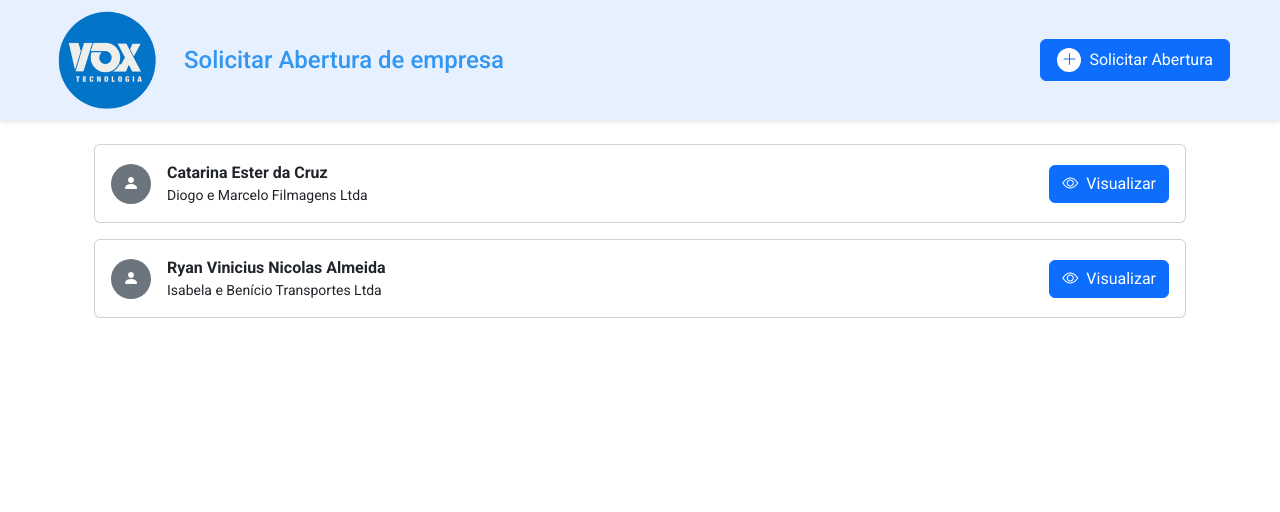
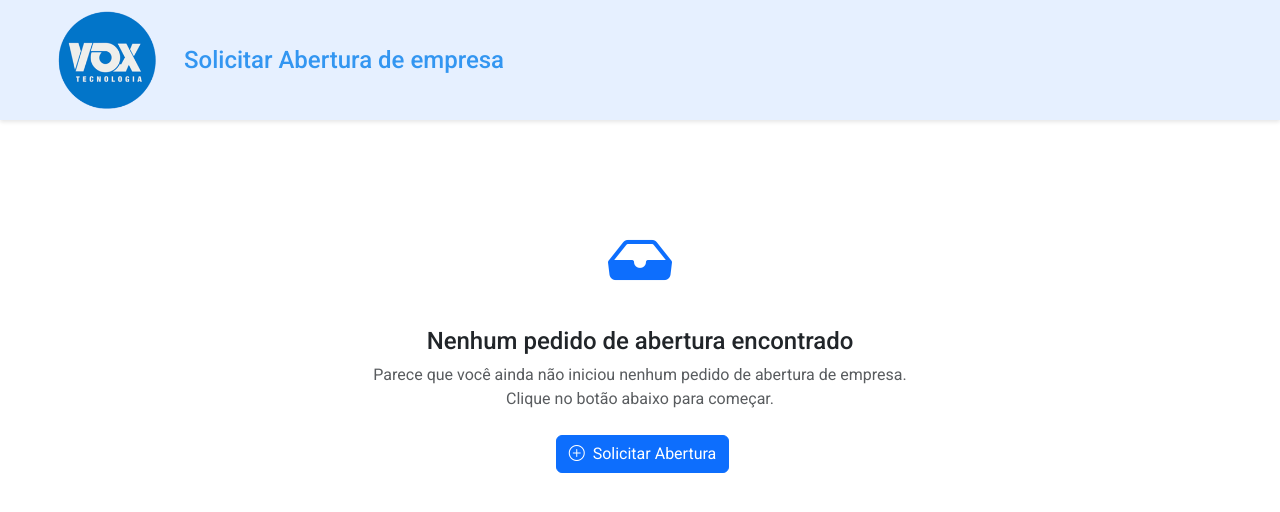
Before and after one commit to PauloCatto/case-vox-fe, an Angular app: page /home in a window 1280 px wide. Shown: the top 512 px of the page. Built offline with nearby package versions, Linux system fonts and the light colour scheme; data requests are answered from the project's data file.

Commit message:
chore(app): update index title, clean JSON file, and adjust app.spec tests

```diff
--- a/mocks/db.json
+++ b/mocks/db.json
@@ -1,64 +1,25 @@
 {
-  "empresas": [
-    {
-      "solicitante": {
-        "ds_responsavel": "Catarina Ester da Cruz",
-        "nu_cpf": "73422953027",
-        "date_nascimento": "1984-04-20"
-      },
-      "empresa": {
-        "ds_nome_fantasia": "Diogo e Marcelo Filmagens Ltda",
-        "co_entidade_registro": 107309,
-        "endereco": {
-          "co_cep": 14022094,
-          "ds_logradouro": "Rua Alcino Jacinto Ramos",
-          "co_numero": "233",
-          "ds_complemento": null,
-          "ds_bairro": "Quinta da Primavera",
-          "ds_municipio": "Ribeirão Preto",
-          "ds_uf": "SP"
-        }
-      },
-      "id": "1"
-    },
-    {
-      "solicitante": {
-        "ds_responsavel": "Ryan Vinicius Nicolas Almeida",
-        "nu_cpf": "02494725976",
-        "date_nascimento": "1990-09-30"
-      },
-      "empresa": {
-        "ds_nome_fantasia": "Isabela e Benício Transportes Ltda",
-        "co_entidade_registro": 107306,
-        "endereco": {
-          "co_cep": 14022094,
-          "ds_logradouro": "Rua Francisco Nunes Villela",
-          "co_numero": "233",
-          "ds_complemento": "Apt 304",
-          "ds_bairro": "Vila dos Comerciários I",
-          "ds_municipio": "Ribeirão Preto",
-          "ds_uf": "SP"
-        }
-      },
-      "id": "2"
-    }
-  ],
+  "empresas": [],
   "entidade-registro": [
     {
       "key": 107305,
-      "value": "Cartório"
+      "value": "Cartório",
+      "id": "5563"
     },
     {
       "key": 107306,
-      "value": "Junta Comercial"
+      "value": "Junta Comercial",
+      "id": "cf68"
     },
     {
       "key": 107308,
-      "value": "OAB"
+      "value": "OAB",
+      "id": "73b5"
     },
     {
       "key": 107309,
-      "value": "RFB"
+      "value": "RFB",
+      "id": "a87e"
     }
   ]
 }
--- a/src/index.html
+++ b/src/index.html
@@ -2,7 +2,7 @@
 <html lang="en">
 <head>
   <meta charset="utf-8">
-  <title>VoxTecnologia</title>
+  <title>Case Vox</title>
   <base href="/">
   <meta name="viewport" content="width=device-width, initial-scale=1">
   <link rel="icon" type="image/x-icon" href="favicon.ico">
```
Also changed, not shown: 1 other file (tests, documents, lock files or other folders).
